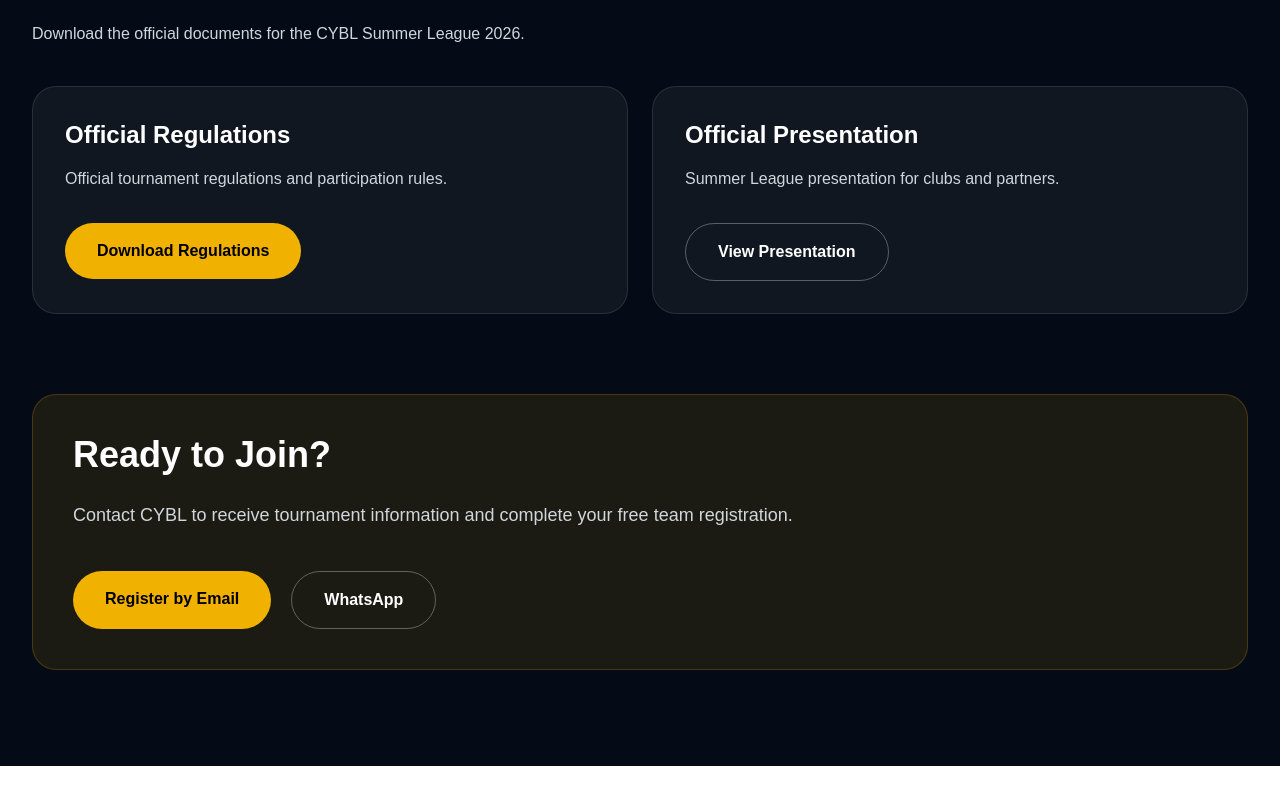
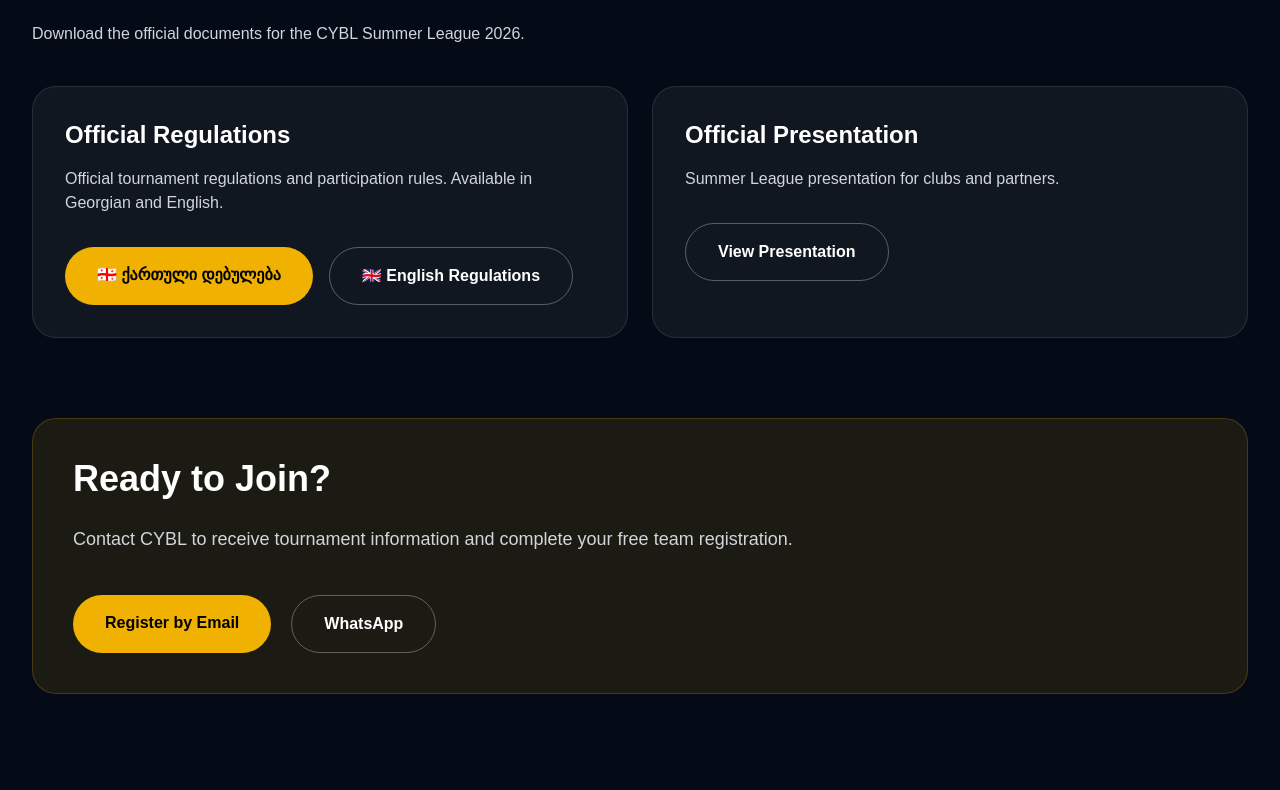
Before and after one commit to cyblofficial/cybl-website, a Next.js app: page /tournaments/summer-league in a window 1280 px wide. Shown: the part 1248-2038 px from the top of the page. Before the commit the page ends 2014 px from the top, so only its background shows below. Built offline with nearby package versions, Linux system fonts and the light colour scheme.

Commit message:
Update Georgian and English regulations

```diff
--- a/app/components/home/Contact.tsx
+++ b/app/components/home/Contact.tsx
@@ -106,12 +106,21 @@ export default function Contact() {
             </a>
 
             <a
-              href="/documents/CYBL_Summer_League_2026_Official_Regulations.pdf"
+              href="/documents/CYBL_2026_Regulations_GE.pdf"
               target="_blank"
               rel="noopener noreferrer"
               className="rounded-full border border-white/30 px-8 py-4 font-bold hover:bg-white/10"
             >
-              Download Regulations
+              🇬🇪 ქართული დებულება
+            </a>
+
+            <a
+              href="/documents/CYBL_2026_Regulations_EN.pdf"
+              target="_blank"
+              rel="noopener noreferrer"
+              className="rounded-full border border-white/30 px-8 py-4 font-bold hover:bg-white/10"
+            >
+              🇬🇧 English Regulations
             </a>
           </div>
         </div>
--- a/app/components/home/Hero.tsx
+++ b/app/components/home/Hero.tsx
@@ -13,6 +13,7 @@ function Counter({ target, suffix = "+" }: { target: number; suffix?: string })
 
     const timer = setInterval(() => {
       current += increment;
+
       if (current >= target) {
         setCount(target);
         clearInterval(timer);
@@ -40,12 +41,20 @@ function Countdown() {
       const eventDate = new Date("2026-09-01T00:00:00");
       const now = new Date();
       const diff = eventDate.getTime() - now.getTime();
-      const days = Math.max(0, Math.ceil(diff / (1000 * 60 * 60 * 24)));
+      const days = Math.max(
+        0,
+        Math.ceil(diff / (1000 * 60 * 60 * 24))
+      );
+
       setDaysLeft(days);
     };
 
     updateCountdown();
-    const timer = setInterval(updateCountdown, 1000 * 60 * 60);
+
+    const timer = setInterval(
+      updateCountdown,
+      1000 * 60 * 60
+    );
 
     return () => clearInterval(timer);
   }, []);
@@ -56,6 +65,7 @@ function Countdown() {
         <p className="text-xs font-bold uppercase tracking-[0.28em] text-orange-400">
           Next Tournament
         </p>
+
         <h3 className="mt-1 text-xl font-black text-white md:text-2xl">
           1–5 September 2026
         </h3>
@@ -67,6 +77,7 @@ function Countdown() {
         <p className="text-xs font-bold uppercase tracking-[0.28em] text-gray-400">
           Countdown
         </p>
+
         <h3 className="mt-1 text-2xl font-black text-orange-400 md:text-3xl">
           {daysLeft === null ? "..." : `${daysLeft} DAYS`}
         </h3>
@@ -77,14 +88,38 @@ function Countdown() {
 
 export default function Hero() {
   const countries = [
-    { name: "Georgia", flag: "https://flagcdn.com/w40/ge.png" },
-    { name: "Armenia", flag: "https://flagcdn.com/w40/am.png" },
-    { name: "Azerbaijan", flag: "https://flagcdn.com/w40/az.png" },
-    { name: "Türkiye", flag: "https://flagcdn.com/w40/tr.png" },
-    { name: "Kazakhstan", flag: "https://flagcdn.com/w40/kz.png" },
-    { name: "Latvia", flag: "https://flagcdn.com/w40/lv.png" },
-    { name: "Belarus", flag: "https://flagcdn.com/w40/by.png" },
-    { name: "Ukraine", flag: "https://flagcdn.com/w40/ua.png" },
+    {
+      name: "Georgia",
+      flag: "https://flagcdn.com/w40/ge.png",
+    },
+    {
+      name: "Armenia",
+      flag: "https://flagcdn.com/w40/am.png",
+    },
+    {
+      name: "Azerbaijan",
+      flag: "https://flagcdn.com/w40/az.png",
+    },
+    {
+      name: "Türkiye",
+      flag: "https://flagcdn.com/w40/tr.png",
+    },
+    {
+      name: "Kazakhstan",
+      flag: "https://flagcdn.com/w40/kz.png",
+    },
+    {
+      name: "Latvia",
+      flag: "https://flagcdn.com/w40/lv.png",
+    },
+    {
+      name: "Belarus",
+      flag: "https://flagcdn.com/w40/by.png",
+    },
+    {
+      name: "Ukraine",
+      flag: "https://flagcdn.com/w40/ua.png",
+    },
   ];
 
   const stats = [
@@ -99,11 +134,15 @@ export default function Hero() {
   return (
     <section className="relative min-h-screen overflow-hidden bg-[#050816] text-white">
       <div className="absolute inset-0 bg-[url('/hero-basketball.png')] bg-cover bg-center opacity-95" />
+
       <div className="absolute inset-0 bg-gradient-to-r from-[#050816] via-[#050816]/68 to-[#050816]/15" />
+
       <div className="absolute inset-0 bg-gradient-to-t from-[#050816] via-[#050816]/15 to-[#050816]/45" />
 
       <div className="absolute left-[-220px] top-44 h-[520px] w-[520px] animate-pulse rounded-full bg-orange-500/20 blur-[180px]" />
-      <div className="absolute right-[-140px] bottom-0 h-[620px] w-[620px] animate-pulse rounded-full bg-orange-400/25 blur-[220px]" />
+
+      <div className="absolute bottom-0 right-[-140px] h-[620px] w-[620px] animate-pulse rounded-full bg-orange-400/25 blur-[220px]" />
+
       <div className="absolute left-1/2 top-1/3 h-[320px] w-[320px] -translate-x-1/2 rounded-full bg-yellow-400/10 blur-[140px]" />
 
       <div className="pointer-events-none absolute inset-0 z-[2] hidden md:block">
@@ -115,7 +154,9 @@ export default function Hero() {
               left: `${8 + index * 5}%`,
               top: `${18 + ((index * 13) % 70)}%`,
               opacity: 0.25 + (index % 5) * 0.12,
-              transform: `scale(${0.7 + (index % 4) * 0.25})`,
+              transform: `scale(${
+                0.7 + (index % 4) * 0.25
+              })`,
             }}
           />
         ))}
@@ -143,6 +184,7 @@ export default function Hero() {
         <div className="max-w-4xl">
           <div className="mb-6 inline-flex items-center gap-3 rounded-full border border-orange-400/30 bg-orange-500/10 px-5 py-2 backdrop-blur-xl">
             <span className="h-2 w-2 animate-pulse rounded-full bg-orange-400 shadow-[0_0_18px_rgba(251,146,60,0.9)]" />
+
             <span className="text-xs font-black uppercase tracking-[0.28em] text-orange-300 md:text-sm">
               Caucasus Youth Basketball League
             </span>
@@ -157,9 +199,10 @@ export default function Hero() {
           </h1>
 
           <p className="mb-8 max-w-2xl text-lg leading-relaxed text-gray-200 md:text-xl">
-            CYBL connects young athletes, clubs and countries through premium
-            international youth basketball tournaments, education and long-term
-            player development.
+            CYBL connects young athletes, clubs and countries
+            through premium international youth basketball
+            tournaments, education and long-term player
+            development.
           </p>
 
           <Countdown />
@@ -173,12 +216,21 @@ export default function Hero() {
             </a>
 
             <a
-              href="/documents/CYBL_Summer_League_2026_Official_Regulations.pdf"
+              href="/documents/CYBL_2026_Regulations_GE.pdf"
               target="_blank"
               rel="noopener noreferrer"
-              className="rounded-full border border-white/25 bg-white/10 px-8 py-4 font-bold text-white backdrop-blur-md transition duration-300 hover:-translate-y-1 hover:border-orange-300 hover:bg-white hover:text-[#050816]"
+              className="rounded-full border border-white/25 bg-white/10 px-7 py-4 font-bold text-white backdrop-blur-md transition duration-300 hover:-translate-y-1 hover:border-orange-300 hover:bg-white hover:text-[#050816]"
             >
-              Official Regulations
+              🇬🇪 ქართული დებულება
+            </a>
+
+            <a
+              href="/documents/CYBL_2026_Regulations_EN.pdf"
+              target="_blank"
+              rel="noopener noreferrer"
+              className="rounded-full border border-white/25 bg-white/10 px-7 py-4 font-bold text-white backdrop-blur-md transition duration-300 hover:-translate-y-1 hover:border-orange-300 hover:bg-white hover:text-[#050816]"
+            >
+              🇬🇧 English Regulations
             </a>
           </div>
 
@@ -215,6 +267,7 @@ export default function Hero() {
                     alt={country.name}
                     className="h-4 w-6 rounded-sm object-cover"
                   />
+
                   {country.name}
                 </span>
               ))}
@@ -225,6 +278,7 @@ export default function Hero() {
                   alt="Russia"
                   className="h-3 w-5 rounded-sm object-cover opacity-60"
                 />
+
                 Russia
               </span>
             </div>
--- a/app/data/summerLeague/tournament.ts
+++ b/app/data/summerLeague/tournament.ts
@@ -20,8 +20,11 @@ export const tournament = {
   youtube: "",
 
   documents: {
-    regulations:
-      "/documents/CYBL_Summer_League_2026_Official_Regulations.pdf",
+    regulationsGe:
+      "/documents/CYBL_2026_Regulations_GE.pdf",
+
+    regulationsEn:
+      "/documents/CYBL_2026_Regulations_EN.pdf",
 
     presentation:
       "/documents/CYBL_Summer_League_2026_Official_Presentation.pdf",
--- a/app/tournaments/summer-league/page.tsx
+++ b/app/tournaments/summer-league/page.tsx
@@ -74,7 +74,10 @@ export default function SummerLeaguePage() {
               key={title}
               className="rounded-3xl border border-white/10 bg-[#081B33] p-8"
             >
-              <h3 className="text-3xl font-black text-yellow-500">{title}</h3>
+              <h3 className="text-3xl font-black text-yellow-500">
+                {title}
+              </h3>
+
               <p className="mt-4 leading-8 text-gray-300">{text}</p>
             </div>
           ))}
@@ -84,6 +87,7 @@ export default function SummerLeaguePage() {
       <section id="documents" className="px-8 py-20">
         <div className="mx-auto max-w-7xl">
           <h2 className="text-4xl font-black">Tournament Documents</h2>
+
           <p className="mt-4 text-gray-300">
             Download the official documents for the CYBL Summer League 2026.
           </p>
@@ -91,22 +95,36 @@ export default function SummerLeaguePage() {
           <div className="mt-10 grid gap-6 md:grid-cols-2">
             <div className="rounded-3xl border border-white/10 bg-white/5 p-8">
               <h3 className="text-2xl font-bold">Official Regulations</h3>
+
               <p className="mt-4 text-gray-300">
                 Official tournament regulations and participation rules.
+                Available in Georgian and English.
               </p>
 
-              <a
-                href="/documents/CYBL_Summer_League_2026_Official_Regulations.pdf"
-                target="_blank"
-                rel="noopener noreferrer"
-                className="mt-8 inline-block rounded-full bg-yellow-500 px-8 py-4 font-bold text-black hover:bg-yellow-400"
-              >
-                Download Regulations
-              </a>
+              <div className="mt-8 flex flex-wrap gap-4">
+                <a
+                  href="/documents/CYBL_2026_Regulations_GE.pdf"
+                  target="_blank"
+                  rel="noopener noreferrer"
+                  className="inline-block rounded-full bg-yellow-500 px-8 py-4 font-bold text-black hover:bg-yellow-400"
+                >
+                  🇬🇪 ქართული დებულება
+                </a>
+
+                <a
+                  href="/documents/CYBL_2026_Regulations_EN.pdf"
+                  target="_blank"
+                  rel="noopener noreferrer"
+                  className="inline-block rounded-full border border-white/30 px-8 py-4 font-bold hover:bg-white/10"
+                >
+                  🇬🇧 English Regulations
+                </a>
+              </div>
             </div>
 
             <div className="rounded-3xl border border-white/10 bg-white/5 p-8">
               <h3 className="text-2xl font-bold">Official Presentation</h3>
+
               <p className="mt-4 text-gray-300">
                 Summer League presentation for clubs and partners.
               </p>
@@ -127,6 +145,7 @@ export default function SummerLeaguePage() {
       <section className="px-8 pb-24">
         <div className="mx-auto max-w-7xl rounded-3xl border border-yellow-500/20 bg-yellow-500/10 p-10">
           <h2 className="text-4xl font-black">Ready to Join?</h2>
+
           <p className="mt-6 max-w-3xl text-lg leading-8 text-gray-300">
             Contact CYBL to receive tournament information and complete your
             free team registration.
```
Also changed, not shown: 2 other files (tests, documents, lock files or other folders).
